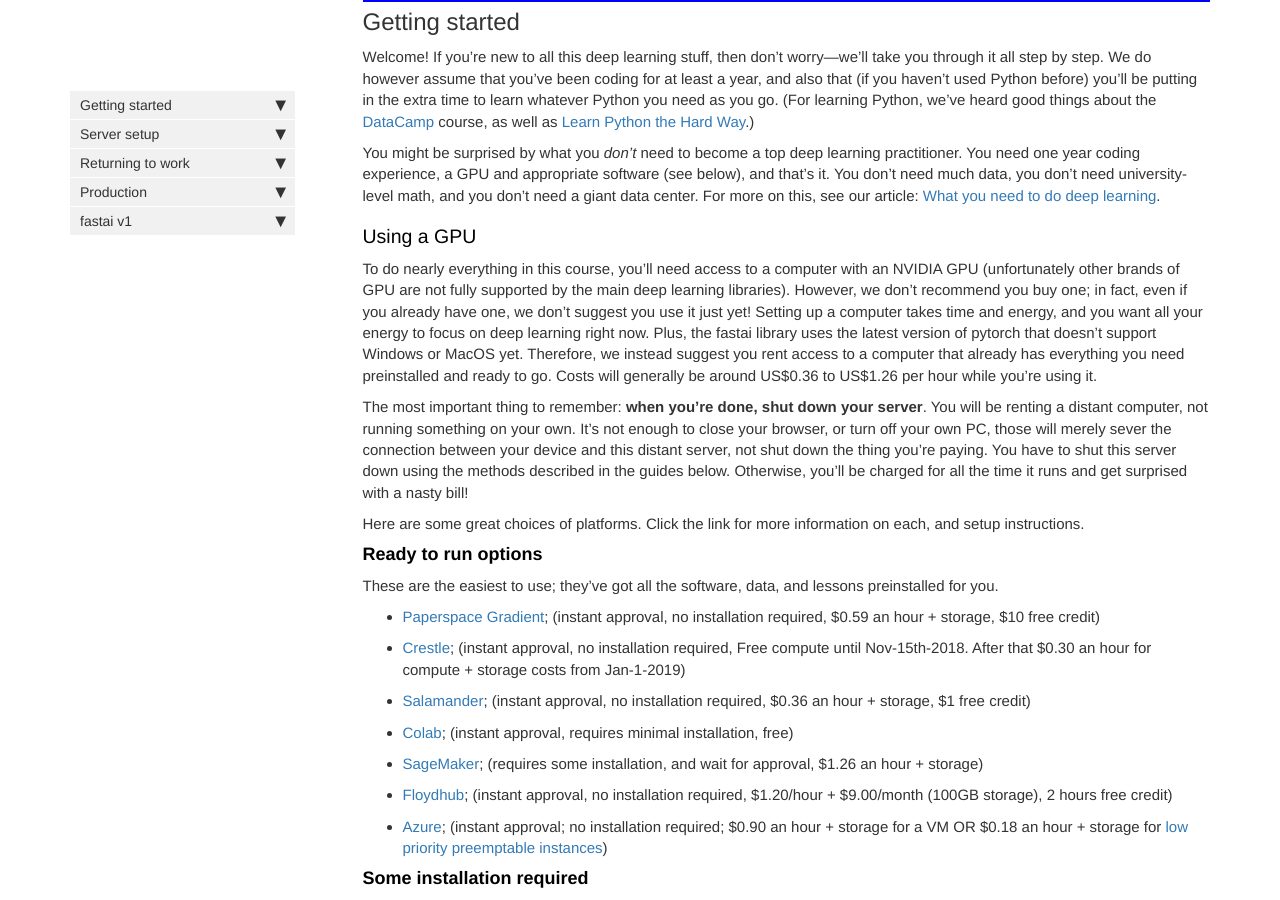
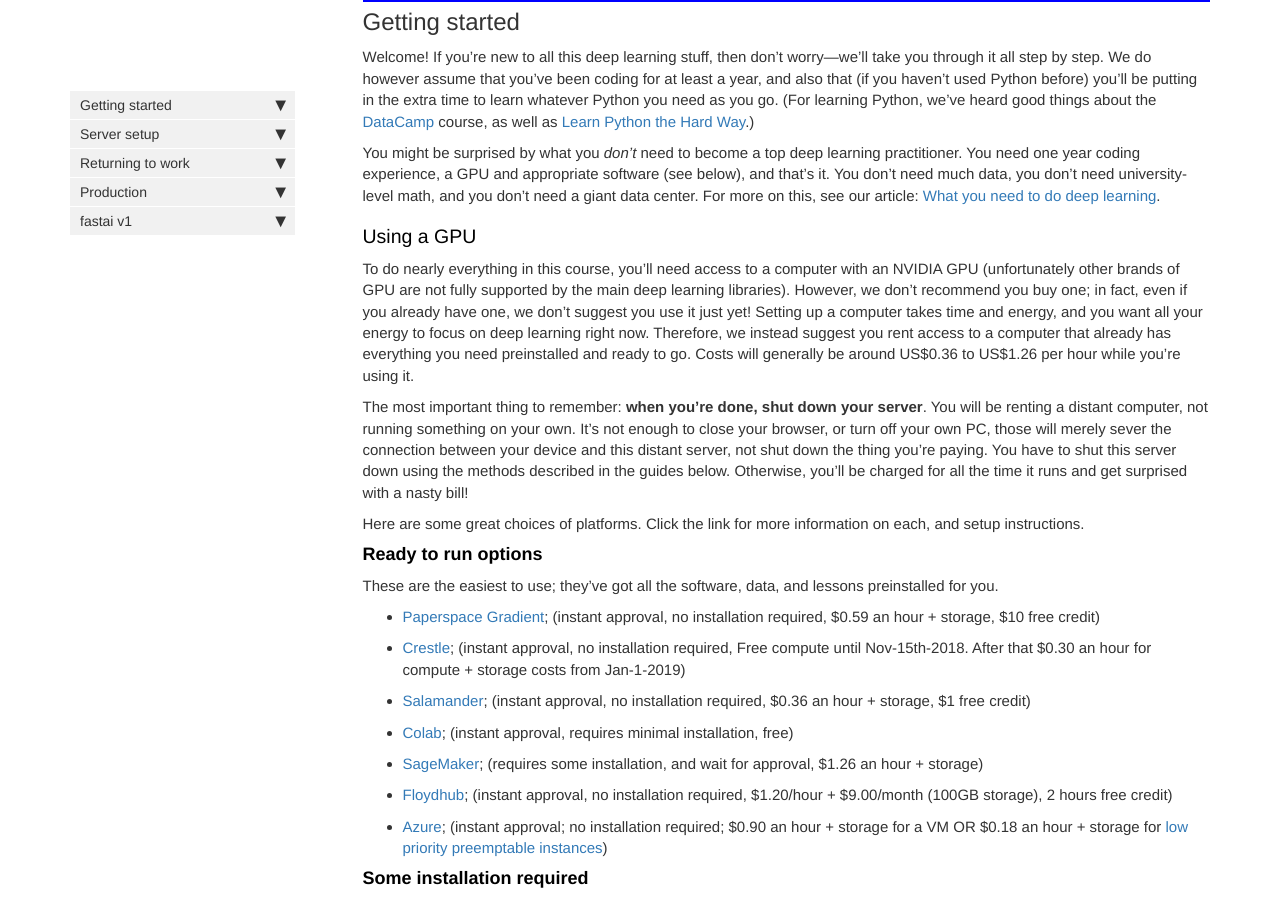
Before and after one commit to tamersalama/course-v3, a Jekyll site: the page built from docs/index.md, in a window 1280 px wide and 900 px high, scrolled down 323 px. Built offline with Jekyll 4.4.1, drawn with Linux system fonts in a browser that asks for light colours; nearby versions of some CDN libraries; comment, search, counter and statistics services are not loaded.

Commit message:
Remove language on old pytorch

```diff
--- a/docs/index.md
+++ b/docs/index.md
@@ -10,7 +10,7 @@
 
 ### Using a GPU
 
-To do nearly everything in this course, you'll need access to a computer with an NVIDIA GPU (unfortunately other brands of GPU are not fully supported by the main deep learning libraries). However, we don't recommend you buy one; in fact, even if you already have one, we don't suggest you use it just yet! Setting up a computer takes time and energy, and you want all your energy to focus on deep learning right now. Plus, the fastai library uses the latest version of pytorch that doesn't support Windows or MacOS yet. Therefore, we instead suggest you rent access to a computer that already has everything you need preinstalled and ready to go. Costs will generally be around US$0.36 to US$1.26 per hour while you're using it.
+To do nearly everything in this course, you'll need access to a computer with an NVIDIA GPU (unfortunately other brands of GPU are not fully supported by the main deep learning libraries). However, we don't recommend you buy one; in fact, even if you already have one, we don't suggest you use it just yet! Setting up a computer takes time and energy, and you want all your energy to focus on deep learning right now. Therefore, we instead suggest you rent access to a computer that already has everything you need preinstalled and ready to go. Costs will generally be around US$0.36 to US$1.26 per hour while you're using it.
 
  The most important thing to remember: **when you're done, shut down your server**. You will be renting a distant computer, not running something on your own. It's not enough to close your browser, or turn off your own PC, those will merely sever the connection between your device and this distant server, not shut down the thing you're paying. You have to shut this server down using the methods described in the guides below. Otherwise, you'll be charged for all the time it runs and get surprised with a nasty bill!
 
```
